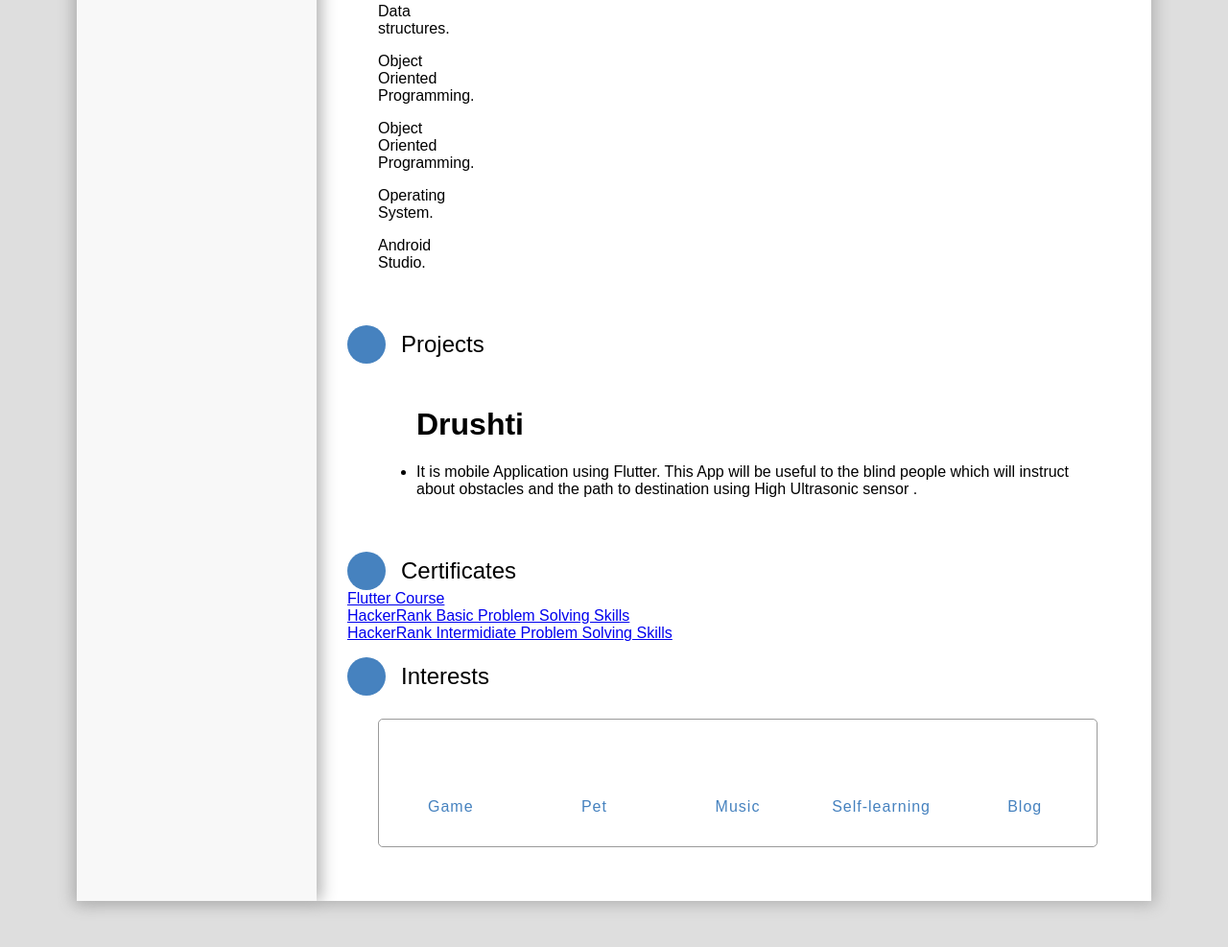
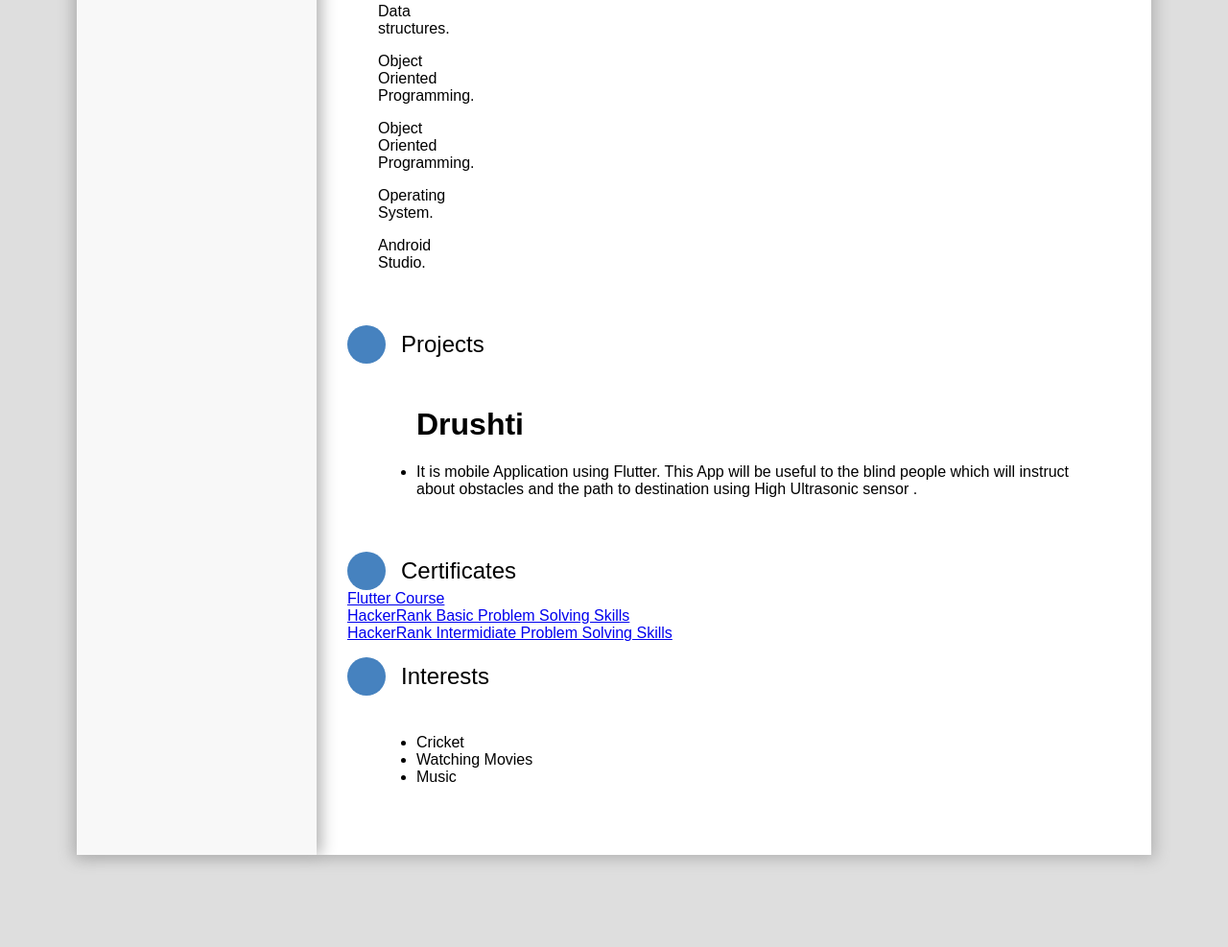
Before and after one commit to mkkrishna12/pl3-practicals, a plain HTML site: page LA2/index.html in a window 1280 px wide. Shown: the part 1535-2522 px from the top of the page at 96% size. After the commit the page ends 2474 px from the top, so only its background shows below. Drawn offline with Linux system fonts and the light colour scheme.

Commit message:
changed resume_intrest

```diff
--- a/LA2/index.html
+++ b/LA2/index.html
@@ -226,28 +226,18 @@
               <span>Interests</span>
             </div>
             <div class="detail-content">
-              <div class="outer-frame">
-                <ul class="favor-list">
+              <div >
+                <ul >
                   <li>
-                    <i class="fas fa-gamepad"></i>
-                    <span>Game</span>
+                    <span>Cricket</span>
                   </li>
                   <li>
-                    <i class="fas fa-paw"></i>
-                    <span>Pet</span>
+                    <span>Watching Movies</span>
                   </li>
                   <li>
-                    <i class="far fa-headphones-alt"></i>
                     <span>Music</span>
                   </li>
-                  <li>
-                    <i class="fas fa-book-spells"></i>
-                    <span>Self-learning</span>
-                  </li>
-                  <li>
-                    <i class="fas fa-user-edit"></i>
-                    <span>Blog</span>
-                  </li>
+
                 </ul>
               </div>
             </div>
```
